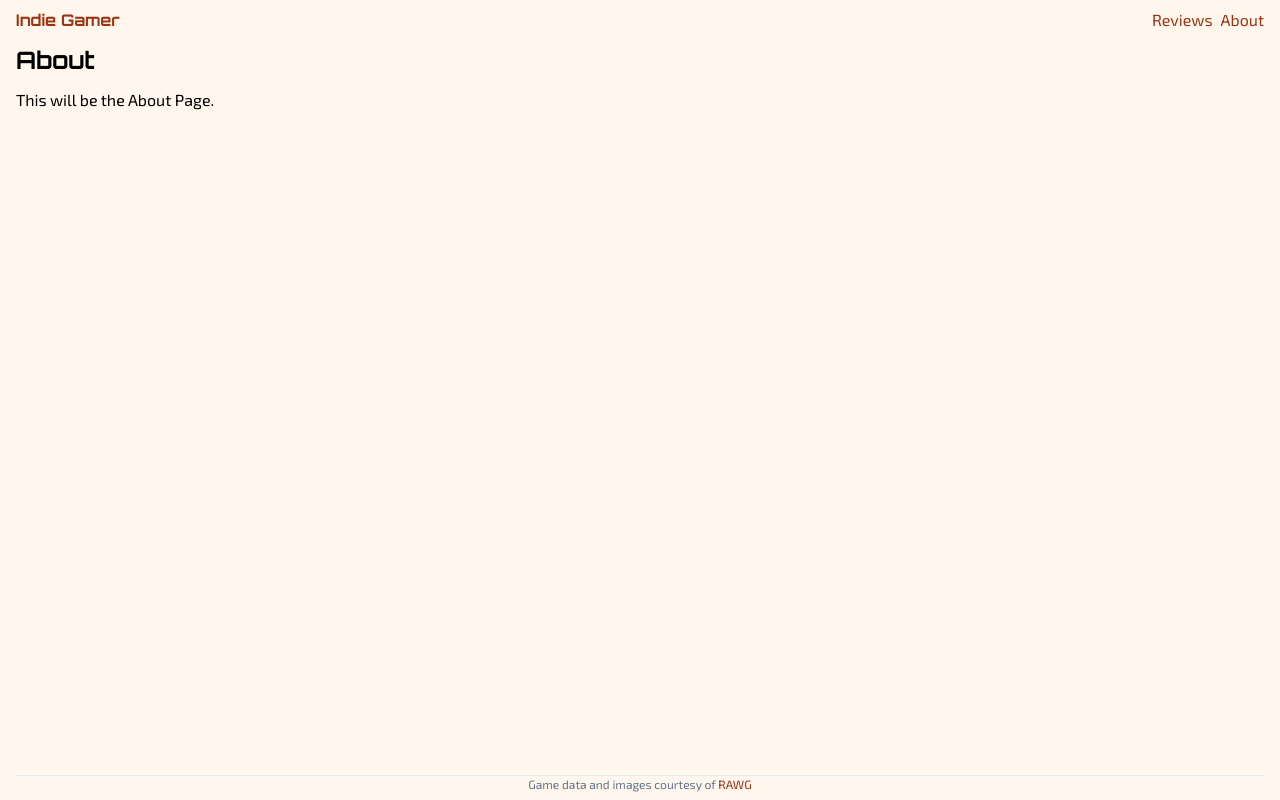
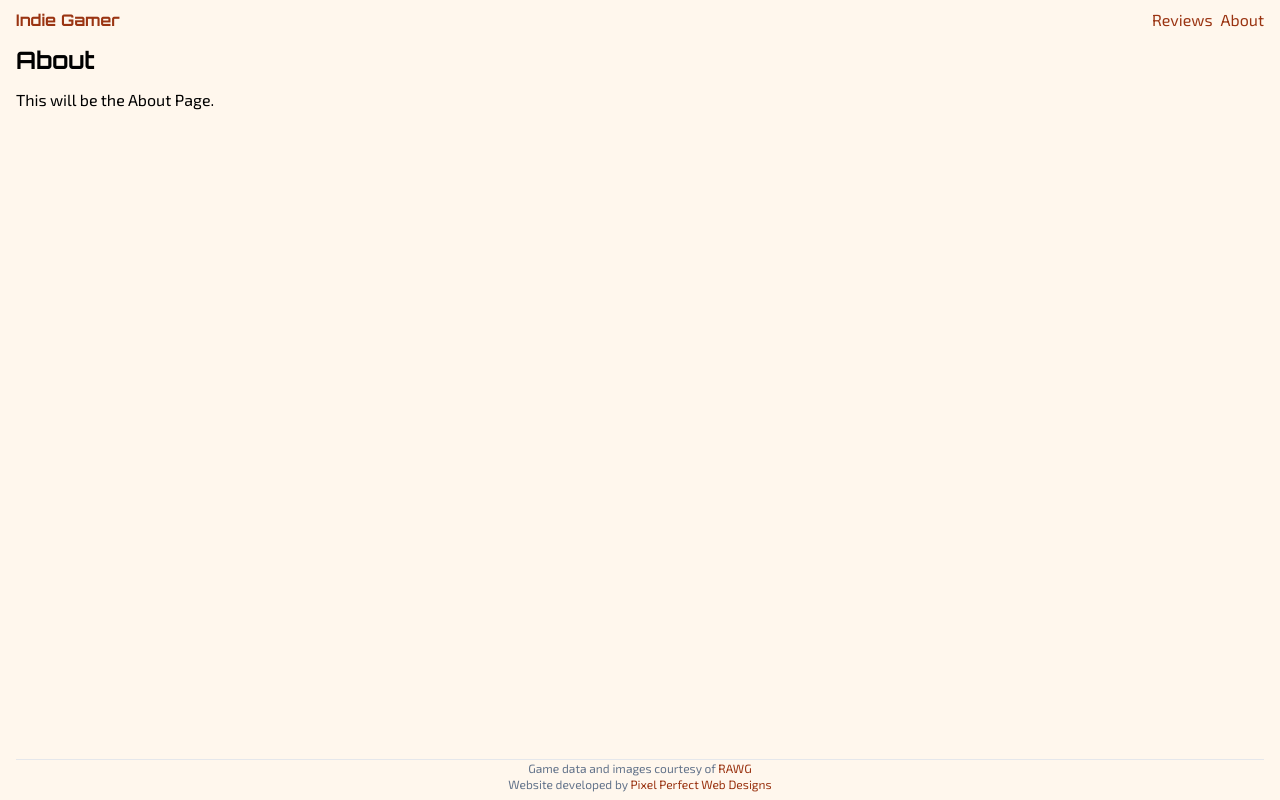
Before and after one commit to Vader1970/next-reviews, a Next.js app: page /about in a window 1280 px wide. Built offline with nearby package versions, Linux system fonts and the light colour scheme.

Commit message:
Meta tags and fav icon

```diff
--- a/app/about/page.tsx
+++ b/app/about/page.tsx
@@ -1,4 +1,8 @@
 import Heading from "@/components/Heading";
+
+export const metadata = {
+  title: "About",
+};
 
 export default function AboutPage() {
   return (
--- a/app/layout.tsx
+++ b/app/layout.tsx
@@ -3,6 +3,17 @@ import "./globals.css";
 import Link from "next/link";
 import NavBar from "../components/NavBar";
 import { exo2, orbitron } from "./fonts";
+
+export const metadata = {
+  title: {
+    default: "Indie Gamer",
+    template: "%s | Indie Gamer",
+  },
+  description: "Only the best indie games, reviewed for you.",
+  keywords: ["Next.js", "React", "Typescript"],
+  creator: "Daniel Wilkey",
+  publisher: "Pixel Perfect Web Designs",
+};
 
 interface LayoutProps {
   children: ReactNode;
@@ -17,10 +28,22 @@ export default function RootLayout({ children }: LayoutProps) {
         </header>
         <main className='grow py-3'>{children}</main>
         <footer className='border-t text-center text-slate-500 text-xs'>
-          Game data and images courtesy of{" "}
-          <a href='https://rawg.io/' target='_blank' className='text-orange-800 hover:underline'>
-            RAWG
-          </a>
+          <div>
+            Game data and images courtesy of{" "}
+            <a href='https://rawg.io/' target='_blank' className='text-orange-800 hover:underline'>
+              RAWG
+            </a>
+          </div>
+          <div>
+            Website developed by{" "}
+            <a
+              href='https://www.pixelperfectwebdesigns.co.nz/'
+              target='_blank'
+              className='text-orange-800 hover:underline'
+            >
+              Pixel Perfect Web Designs
+            </a>
+          </div>
         </footer>
       </body>
     </html>
--- a/app/reviews/[slug]/page.tsx
+++ b/app/reviews/[slug]/page.tsx
@@ -14,6 +14,13 @@ export async function generateStaticParams(): Promise<ReviewPageParams[]> {
   return slugs.map((slug) => ({ slug }));
 }
 
+export async function generateMetadata({ params: { slug } }: ReviewPageProps) {
+  const review = await getReview(slug);
+  return {
+    title: review.title,
+  };
+}
+
 export default async function ReviewPage({ params: { slug } }: ReviewPageProps) {
   const review = await getReview(slug);
   // console.log("[Homepage] rendering", slug);
--- a/app/reviews/page.tsx
+++ b/app/reviews/page.tsx
@@ -1,6 +1,10 @@
 import Link from "next/link";
 import Heading from "@/components/Heading";
 import { getReviews } from "@/lib/reviews";
+
+export const metadata = {
+  title: "Reviews",
+};
 
 export default async function ReviewsPage() {
   const reviews = await getReviews();
```
Also changed, not shown: app/icon.png (added).
